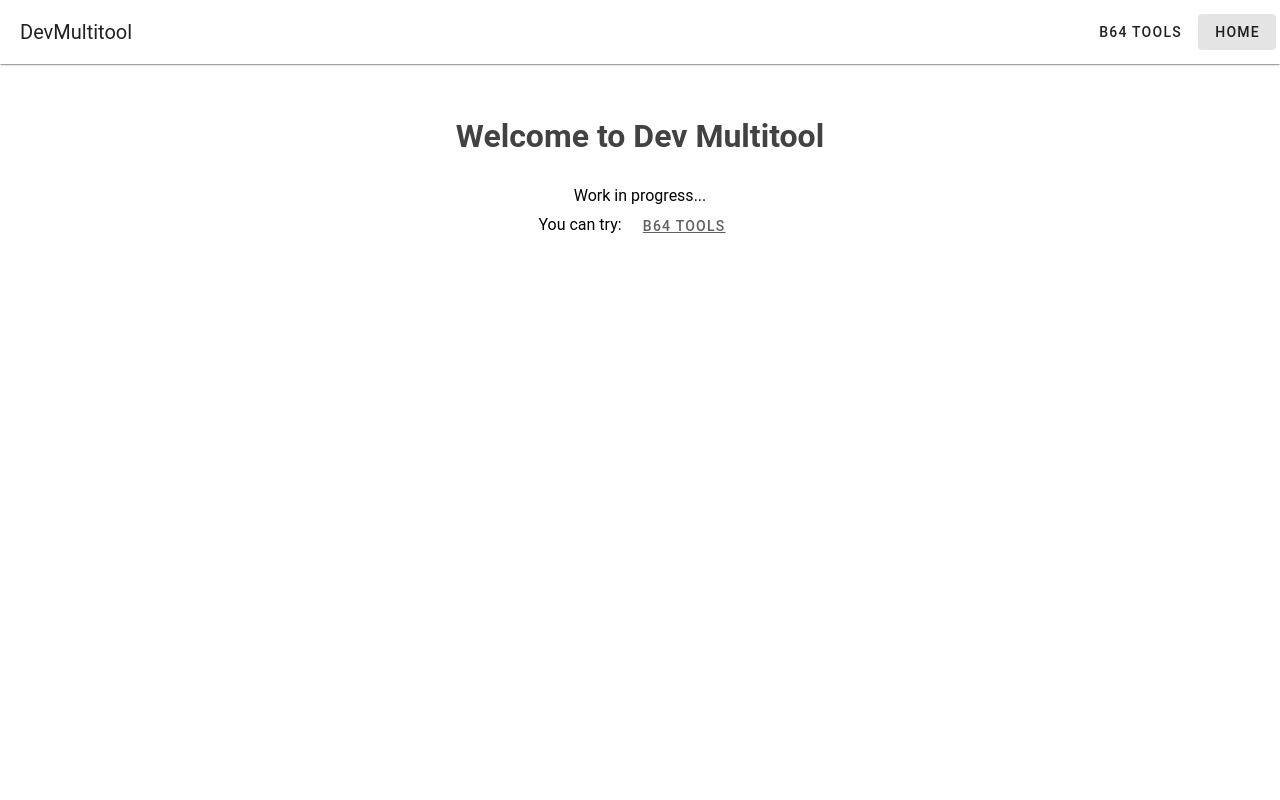
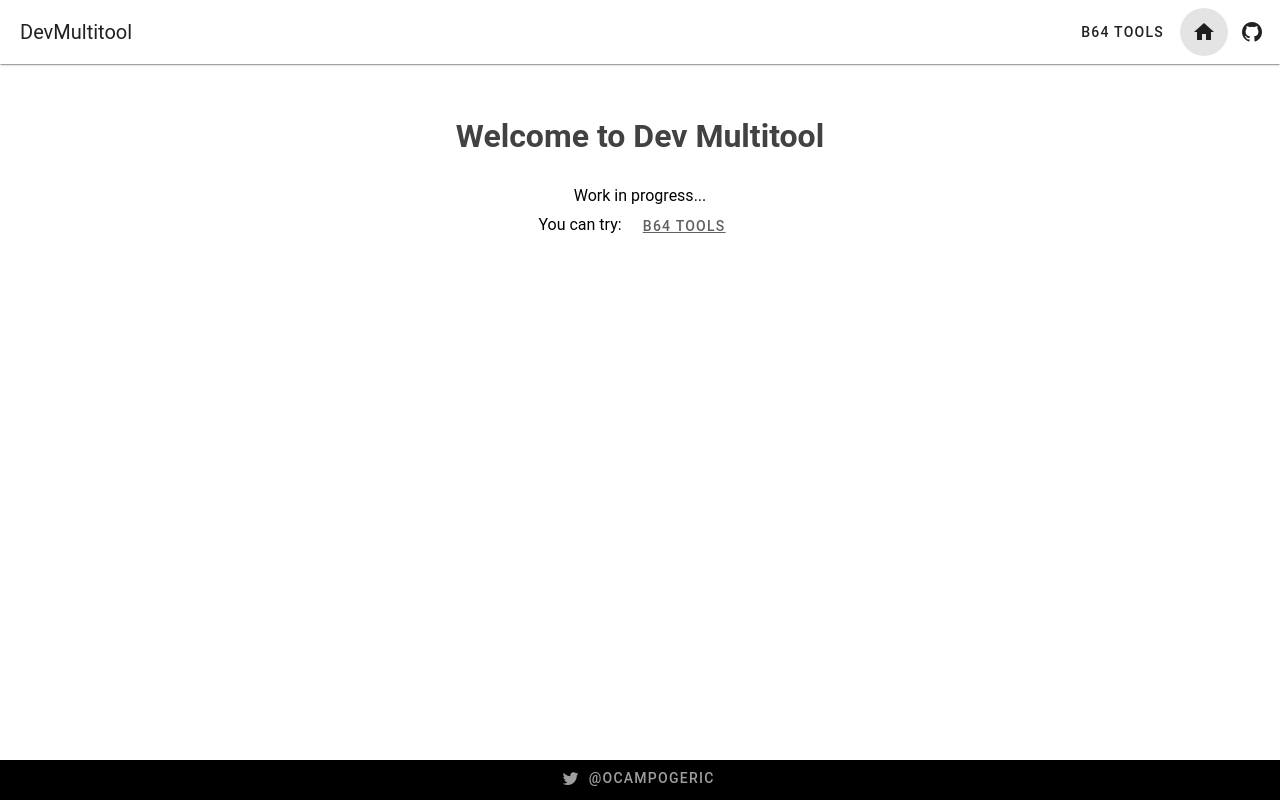
Before and after one commit to ocampogeric/dev-multitool, a Vue app: page / in a window 1280 px wide. Built offline with nearby package versions, Linux system fonts and the light colour scheme.

Commit message:
Added github link

```diff
--- a/src/App.vue
+++ b/src/App.vue
@@ -18,12 +18,14 @@ const goToBase64 = () => {
         <v-btn :to="{name: 'base64tool'}" variant="text">
           B64 Tools
         </v-btn>
-        <v-btn :to="{name: 'home'}" variant="text">
-          Home
+        <v-btn icon="mdi-home" :to="{name: 'home'}">
+
+        </v-btn>
+        <v-btn icon="mdi-github" href="https://github.com/ocampogeric/dev-multitool" target="_blank">
         </v-btn>
 
       </v-app-bar>
-      <v-main>
+      <v-main id="content-wrap">
         <v-container fluid>
           <v-row>
             <v-col align-self="start">
@@ -34,6 +36,14 @@ const goToBase64 = () => {
       </v-main>
     </v-layout>
   </v-container>
+  <v-layout>
+        <v-row fluid justify="center" no-gutters class="bg-black" id="footer">
+          <v-btn variant="plain" prepend-icon="mdi-twitter" href="https://twitter.com/ocampogeric" target="_blank">
+            @ocampogeric
+          </v-btn>
+
+        </v-row>
+    </v-layout>
 </template>
 
 <style scoped>
--- a/src/style.css
+++ b/src/style.css
@@ -0,0 +1,15 @@
+#app {
+    position: relative;
+    min-height: 100vh;
+  }
+
+#content-wrap {
+    padding-bottom: 2.5rem;    /* Footer height */
+}
+
+  #footer {
+    position: absolute;
+    bottom: 0;
+    width: 100%;
+    height: 2.5rem;            /* Footer height */
+  }
```
